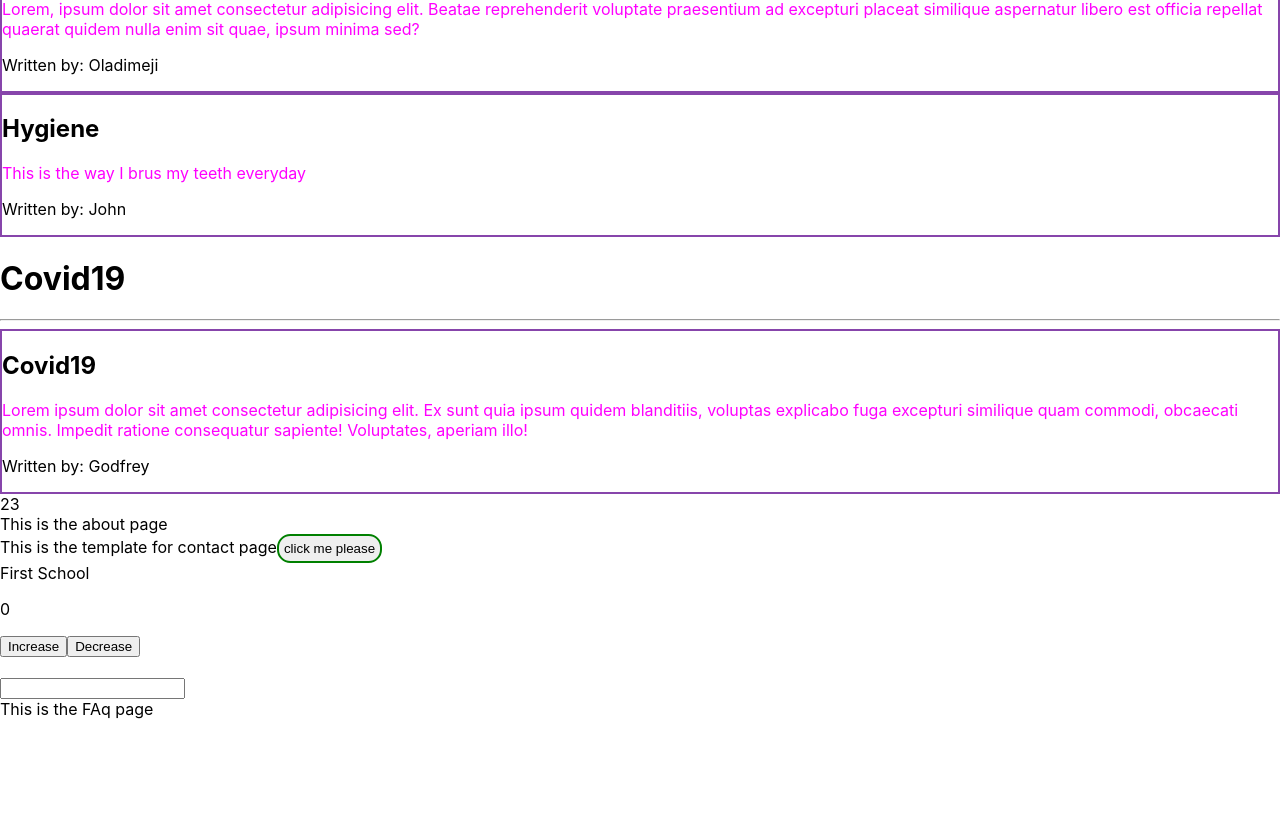
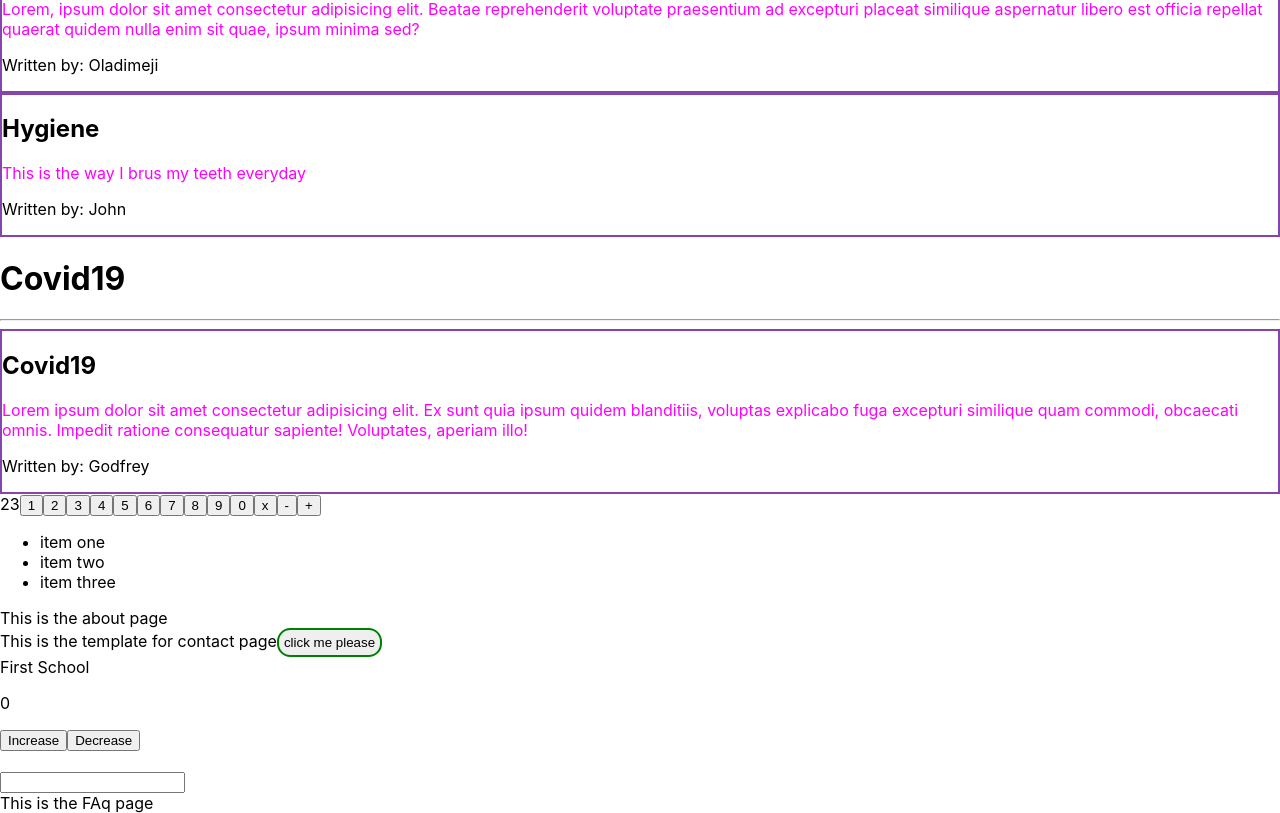
Before and after one commit to Bestbynature/superblog-repo, a React (Create React App) app: page / in a window 1280 px wide. Shown: the part 365-1178 px from the top of the page. Before the commit the page ends 1084 px from the top, so only its background shows below. Built offline with nearby package versions, Linux system fonts and the light colour scheme; data requests are answered from the project's data file.

Commit message:
Use the map method

```diff
--- a/src/home.js
+++ b/src/home.js
@@ -17,11 +17,27 @@ const Home = () => {
     })
   }, [])
 
+  const buttonData = [
+    "1", "2", "3", "4", "5", "6", "7", "8", "9", "0", "x", "-", "+"
+  ]
+
+
   return (
     <>
       {blogs && <BlogList blogs={blogs} title="All The Blogs" />}
       {blogs && <BlogList blogs={blogs.filter((blog) => blog.title === "Covid19")} title="Covid19" />}
       {value}
+      {buttonData.map(value => <button>{value}</button>)}
+      {/* {buttonData.map((value)=>(
+        <button key={value}>{value}</button>
+
+      ))} */}
+      <ul>
+        <li>item one</li>
+        <li>item two</li>
+        <li>item three</li>
+
+      </ul>
     </>
   );
 };
```
